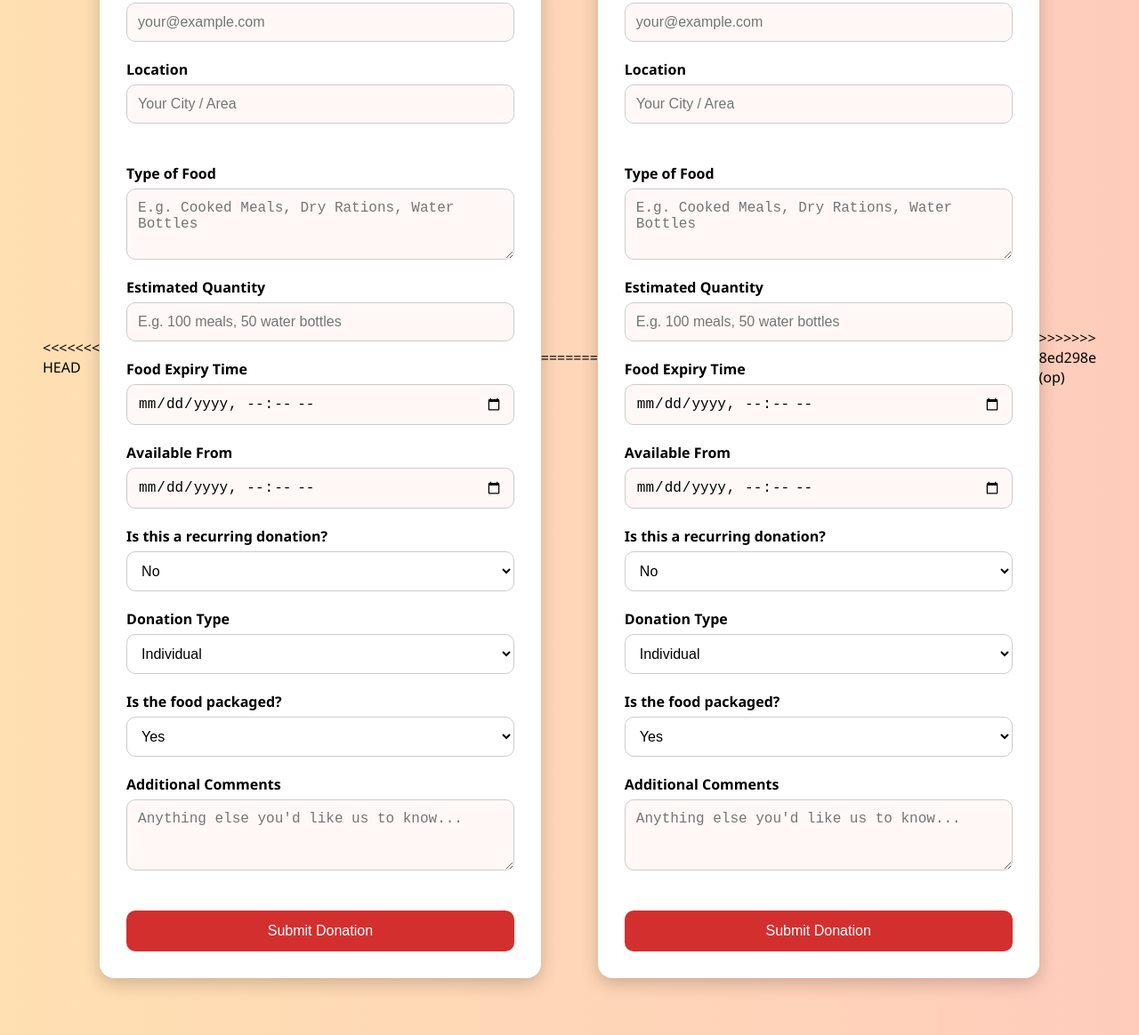
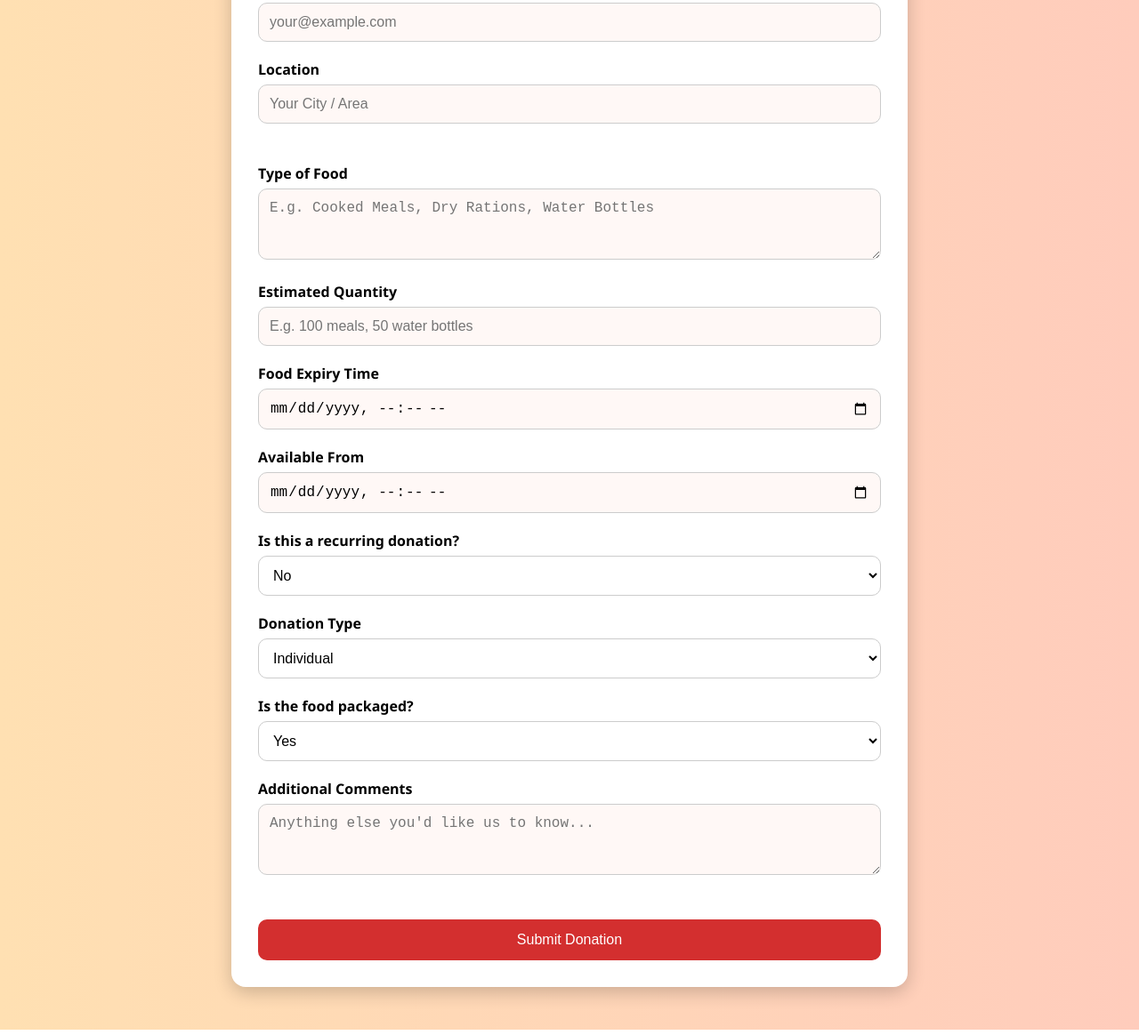
Before and after one commit to frn420/frn420, a plain HTML site: page templates/donate_form.html in a window 1280 px wide. Shown: the part 360-1524 px from the top of the page at 89% size. Drawn offline with Linux system fonts and the light colour scheme.

Commit message:
Update donate_form.html

```diff
--- a/templates/donate_form.html
+++ b/templates/donate_form.html
@@ -1,4 +1,3 @@
-<<<<<<< HEAD
 <!DOCTYPE html>
 <html lang="en">
 <head>
@@ -156,163 +155,3 @@
   </script>
 </body>
 </html>
-=======
-<!DOCTYPE html>
-<html lang="en">
-<head>
-  <meta charset="UTF-8" />
-  <title>Donate Emergency Meal</title>
-  <style>
-    body {
-      font-family: 'Segoe UI', sans-serif;
-      background: linear-gradient(to right, #ffe0b2, #ffccbc);
-      padding: 40px;
-      display: flex;
-      justify-content: center;
-      align-items: center;
-      min-height: 100vh;
-    }
-
-    h2 {
-      color: #d32f2f;
-      text-align: center;
-      margin-bottom: 20px;
-    }
-
-    form {
-      max-width: 700px;
-      background: white;
-      padding: 30px;
-      border-radius: 16px;
-      box-shadow: 0 6px 20px rgba(0,0,0,0.2);
-      width: 100%;
-      animation: fadeIn 0.6s ease-in-out;
-    }
-
-    @keyframes fadeIn {
-      from { opacity: 0; transform: translateY(20px); }
-      to { opacity: 1; transform: translateY(0); }
-    }
-
-    label {
-      font-weight: bold;
-      display: block;
-      margin-bottom: 6px;
-    }
-
-    input, textarea, select {
-      width: 100%;
-      padding: 12px;
-      margin-bottom: 20px;
-      border: 1px solid #ccc;
-      border-radius: 10px;
-      box-sizing: border-box;
-      font-size: 1rem;
-      background: #fff8f6;
-    }
-
-    select {
-      background: #fff;
-    }
-
-    button {
-      background: #d32f2f;
-      color: white;
-      border: none;
-      padding: 14px 24px;
-      border-radius: 10px;
-      font-size: 1rem;
-      cursor: pointer;
-      transition: background 0.3s;
-      width: 100%;
-    }
-
-    button:hover {
-      background: #b71c1c;
-    }
-
-    .section {
-      margin-bottom: 25px;
-    }
-  </style>
-</head>
-<body>
-  <form id="donationForm">
-    <h2>Donate Emergency Meal</h2>
-
-    <div class="section">
-      <label for="name">Full Name</label>
-      <input type="text" id="name" name="name" placeholder="Your Name" required>
-
-      <label for="phone">Phone Number</label>
-      <input type="text" id="phone" name="phone" placeholder="Contact Number" required>
-
-      <label for="email">Email Address</label>
-      <input type="email" id="email" name="email" placeholder="your@example.com">
-
-      <label for="location">Location</label>
-      <input type="text" id="location" name="location" placeholder="Your City / Area" required>
-    </div>
-
-    <div class="section">
-      <label for="foodType">Type of Food</label>
-      <textarea id="foodType" name="foodType" rows="3" placeholder="E.g. Cooked Meals, Dry Rations, Water Bottles" required></textarea>
-
-      <label for="quantity">Estimated Quantity</label>
-      <input type="text" id="quantity" name="quantity" placeholder="E.g. 100 meals, 50 water bottles" required>
-
-      <label for="expiry">Food Expiry Time</label>
-      <input type="datetime-local" id="expiry" name="expiry">
-
-      <label for="availableFrom">Available From</label>
-      <input type="datetime-local" id="availableFrom" name="availableFrom" required>
-
-      <label for="recurring">Is this a recurring donation?</label>
-      <select id="recurring" name="recurring">
-        <option value="no">No</option>
-        <option value="daily">Daily</option>
-        <option value="weekly">Weekly</option>
-        <option value="monthly">Monthly</option>
-      </select>
-
-      <label for="donationType">Donation Type</label>
-      <select id="donationType" name="donationType">
-        <option value="individual">Individual</option>
-        <option value="corporate">Corporate</option>
-        <option value="ngo">NGO</option>
-      </select>
-
-      <label for="packaged">Is the food packaged?</label>
-      <select id="packaged" name="packaged">
-        <option value="yes">Yes</option>
-        <option value="no">No</option>
-      </select>
-
-      <label for="comments">Additional Comments</label>
-      <textarea id="comments" name="comments" rows="3" placeholder="Anything else you'd like us to know..."></textarea>
-    </div>
-
-    <button type="submit">Submit Donation</button>
-  </form>
-
-  <script>
-    document.getElementById("donationForm").addEventListener("submit", function (e) {
-      e.preventDefault();
-
-      const formData = new FormData(e.target);
-      const donation = { source: "donate_form" }; // Add a unique identifier
-      formData.forEach((value, key) => {
-        donation[key] = value;
-      });
-
-      let donations = JSON.parse(localStorage.getItem("donations")) || [];
-      donations.push(donation);
-      localStorage.setItem("donations", JSON.stringify(donations));
-
-      // Redirect to the dashboard
-      window.location.href = "emergency_donation_dashboard.html";
-    });
-  </script>
-</body>
-</html>
->>>>>>> 8ed298e (op)
```
